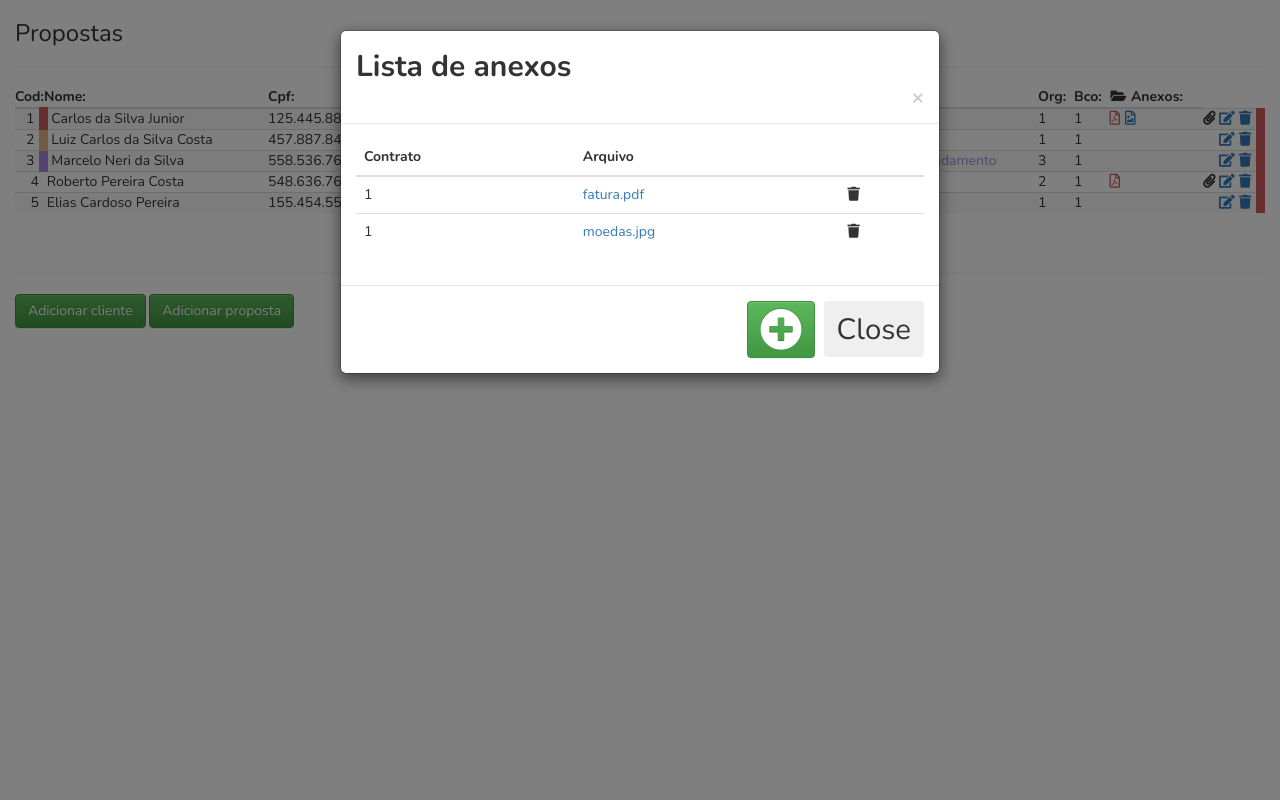
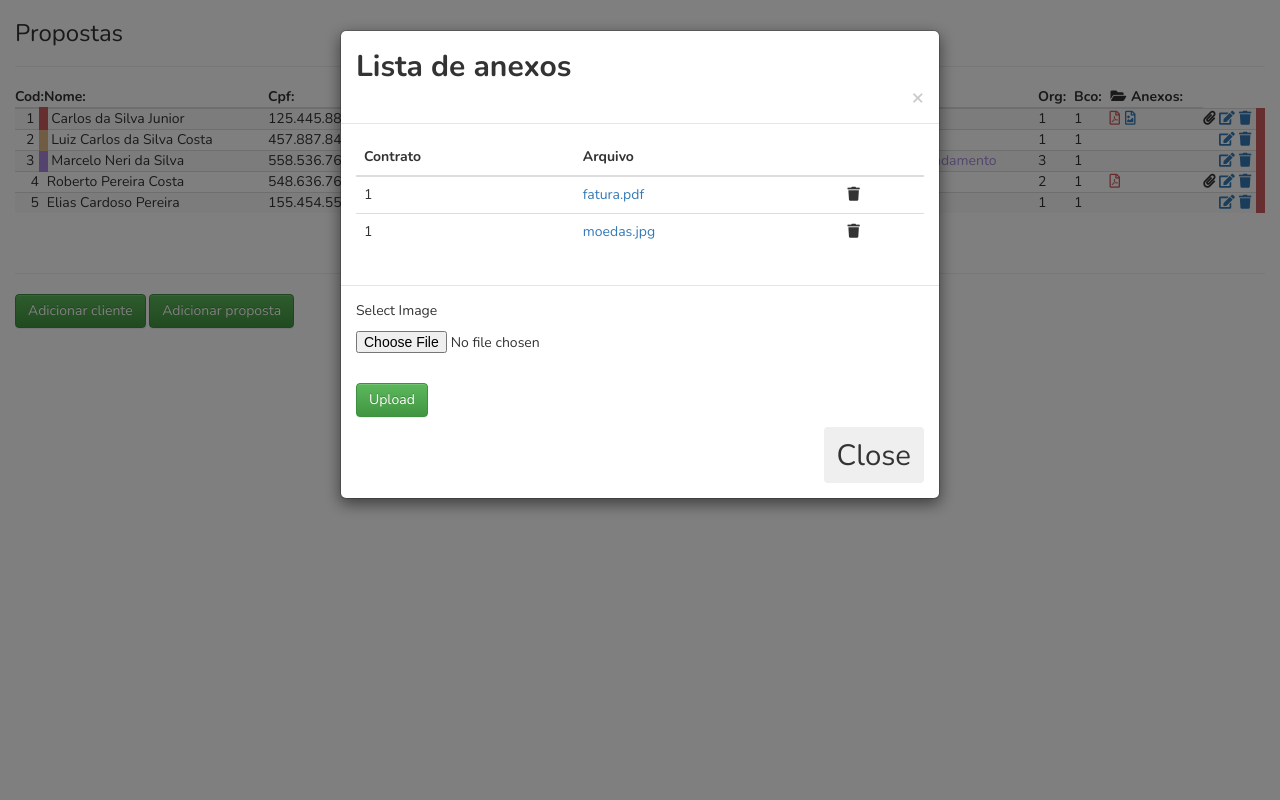
Before and after one commit to mnerisilva/consignado, a PHP site: page / in a window 1280 px wide, after a click that opens the changed part. Run offline with PHP 8.4, Linux system fonts and the light colour scheme; data comes from the database, SQL or seed files in the repository; some libraries are stand-ins or nearby versions.

Commit message:
version x.xx

```diff
--- a/css/styles.css
+++ b/css/styles.css
@@ -201,3 +201,7 @@
 .anexo i {
     margin-right: 5px;
 }
+
+#upload_form p {
+    text-align: left;
+}
--- a/index.php
+++ b/index.php
@@ -171,13 +171,22 @@ include_once 'includes/message.php';
                   </div>
                   <div id="editForm">
                   </div>
-            <div class='modal-footer'>
-                 <span class='btn btn-success'><i class='fas fa-plus-circle' style='font-size: 3em;'></i></span>
-                 <button type='button' class='btn btn-secondary' data-dismiss='modal' style="font-size: 2.1em;">Close</button>
-            </div>
+                <div class='modal-footer'>
+                        <form method="post" id="upload_form" enctype='multipart/form-data'>
+                            <p>Select Image</p>
+                         <p><input type="file" name="upload_file" /></p>
+                         <br />
+                         <input type="hidden" name="hidden_folder_name" id="hidden_folder_name" />
+                         <p><input type="submit" name="upload_button" class="btn btn-success" value="Upload" /></p>
+                        </form>
+                     <!--<span class='btn btn-success'><i class='fas fa-plus-circle' style='font-size: 3em;'></i></span>-->
+                     <button type='button' class='btn btn-secondary' data-dismiss='modal' style="font-size: 2.1em;">Close</button>
+                </div>
               </div>
           </div>
        </div>
+
+
 
 
 
```
Also changed, not shown: uploads/1/moedas.jpg (deleted).
